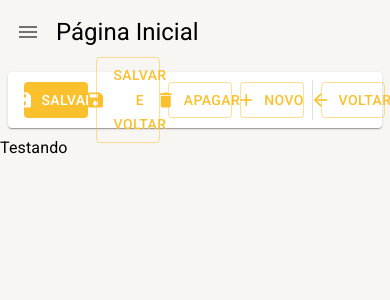
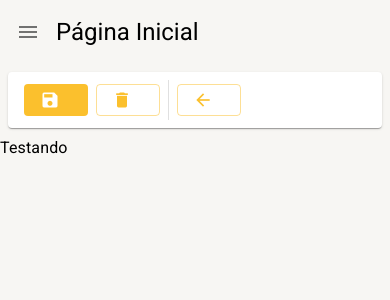
Before and after one commit to vitorserigati/react-materialui-typescript, a React (Vite) app: page /home in a window 390 px wide. Shown: the top 300 px of the page. Built offline with nearby package versions, Linux system fonts and the light colour scheme.

Commit message:
feat: adicionada responsividade dos botões da detailtoolbox

```diff
--- a/src/pages/dashboard/Dashboard.tsx
+++ b/src/pages/dashboard/Dashboard.tsx
@@ -9,6 +9,7 @@ export const Dashboard = () => {
       barraDeFerramentas={(
         <DetailToolBox
           showBackSaveButton
+
         />
 
       )}
--- a/src/shared/components/detailtoolbox/DetailToolBox.tsx
+++ b/src/shared/components/detailtoolbox/DetailToolBox.tsx
@@ -1,4 +1,4 @@
-import { Button, Icon, Paper, useTheme, Box, Divider, Skeleton } from '@mui/material';
+import { Button, Icon, Paper, useTheme, Box, Divider, Skeleton, Typography, useMediaQuery, Theme } from '@mui/material';
 
 interface IDetailToolBoxProps{
   textNewButton?: string;
@@ -41,7 +41,10 @@ export const DetailToolBox: React.FC<IDetailToolBoxProps> = ({
   showBackSaveButtonLoading = false,
   showSaveButtonLoading = false
 }) => {
+
   const theme = useTheme();
+  const smDown = useMediaQuery((theme: Theme) => theme.breakpoints.down('sm'));
+  const mdDown = useMediaQuery((theme: Theme) => theme.breakpoints.down('md'));
 
   return(
     <Box
@@ -62,20 +65,32 @@ export const DetailToolBox: React.FC<IDetailToolBoxProps> = ({
         onClick={onClickSaveButton}
         startIcon={<Icon>save</Icon>}
       >
-        Salvar</Button>)}
+        {!smDown && (<Typography variant='button' overflow='hidden' whiteSpace='nowrap' textOverflow='ellipsis'>
+
+          Salvar
+
+        </Typography>)}
+
+      </Button>)}
 
       { showSaveButtonLoading && (<Skeleton width={109} height={60}/>)}
 
-      {(showBackSaveButton && !showBackSaveButtonLoading) && (<Button
+      {(showBackSaveButton && !showBackSaveButtonLoading && !smDown && !mdDown) && (<Button
         variant='outlined'
         color='primary'
         disableElevation
         onClick={onClickBackSaveButton}
         startIcon={<Icon>save</Icon>}
       >
-        Salvar e Voltar </Button>)}
+        <Typography variant='button' overflow='hidden' whiteSpace='nowrap' textOverflow='ellipsis'>
 
-      { showBackSaveButtonLoading && (<Skeleton width={179} height={60}/>)}
+          Salvar e Voltar
+
+        </Typography>
+
+      </Button>)}
+
+      { (showBackSaveButtonLoading  && !smDown && !mdDown) && (<Skeleton width={179} height={60}/>)}
 
       {(showDeleteButton && !showDeleteButtonLoading) && (<Button
         variant='outlined'
@@ -84,23 +99,37 @@ export const DetailToolBox: React.FC<IDetailToolBoxProps> = ({
         onClick={onClickDeleteButton}
         startIcon={<Icon>delete</Icon>}
       >
-        Apagar </Button>)}
+        {!smDown && (<Typography variant='button' overflow='hidden' whiteSpace='nowrap' textOverflow='ellipsis'>
+
+          Apagar
+
+        </Typography>)}
+
+      </Button>)}
 
       { showDeleteButtonLoading && (<Skeleton width={112} height={60}/>)}
 
-      {(showNewButton && !showNewButtonLoading) && (<Button
+      {(showNewButton && !showNewButtonLoading && !smDown && !mdDown) && (<Button
         variant='outlined'
         color='primary'
         disableElevation
         onClick={onClickNewButton}
         startIcon={<Icon>add</Icon>}
       >
-        {textNewButton} </Button>)}
+        <Typography variant='button' overflow='hidden' whiteSpace='nowrap' textOverflow='ellipsis'>
 
-      {showNewButtonLoading && (<Skeleton width={97} height={60}/>)}
+          {textNewButton}
+
+        </Typography>
+
+      </Button>)}
+
+      {(showNewButtonLoading  && !smDown && !mdDown) && (<Skeleton width={97} height={60}/>)}
 
 
-      <Divider variant='middle' orientation='vertical'/>
+      {(showBackButton && (showBackSaveButton || showDeleteButton || showNewButton || showSaveButton)
+      ) &&
+      (<Divider variant='middle' orientation='vertical'/>)}
 
       {(showBackButton && !showBackButtonLoading) && (<Button
         variant='outlined'
@@ -109,7 +138,13 @@ export const DetailToolBox: React.FC<IDetailToolBoxProps> = ({
         onClick={onClickBackButton}
         startIcon={<Icon>arrow_back</Icon>}
       >
-        Voltar </Button>)}
+        {!smDown && (<Typography variant='button' overflow='hidden' whiteSpace='nowrap' textOverflow='ellipsis'>
+
+          Voltar
+
+        </Typography>)}
+
+      </Button>)}
 
       { showBackButtonLoading && (<Skeleton width={111} height={60}/>)}
 
```
